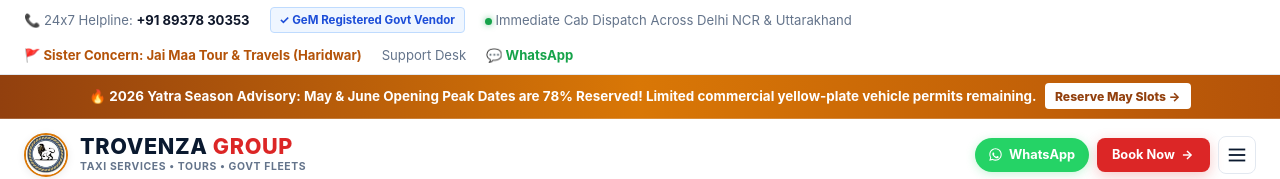
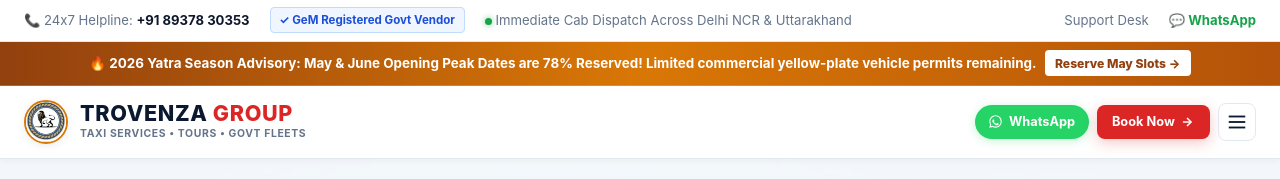
Before and after one commit to souravvishnoi347-star/trovenza, a plain HTML site: page index.html in a window 1280 px wide. Shown: the top 179 px of the page. Drawn offline with Linux system fonts and the light colour scheme.

Commit message:
fix(nav): remove Jai Maa Travels link from main navigation bar and utility strip

```diff
--- a/index.html
+++ b/index.html
@@ -159,9 +159,6 @@
         </span>
       </div>
       <div class="utility-right-items">
-        <a href="jaimaa-travels/index.html" style="color:var(--color-gold-hover); font-weight:700;">
-          🚩 Sister Concern: Jai Maa Tour & Travels (Haridwar)
-        </a>
         <a href="contact.html" style="color:var(--text-muted);">Support Desk</a>
         <a href="https://wa.me/918937830353?text=Namaste%20Trovenza!" target="_blank" style="color:var(--color-green); font-weight:700;">
           💬 WhatsApp
@@ -200,7 +197,6 @@
           </li>
           <li><a href="packages/triyuginarayan-wedding-2n3d.html" class="nav-pill-link" style="color:var(--color-red); font-weight:700;">💒 Wedding Event</a></li>
           <li><a href="#travelPackages" class="nav-pill-link">Holiday Packages</a></li>
-          <li><a href="jaimaa-travels/index.html" class="nav-pill-link" style="color:var(--color-gold);">Jai Maa Travels ↗</a></li>
           <li><a href="contact.html" class="nav-pill-link">Contact</a></li>
         </ul>
       </nav>
```
